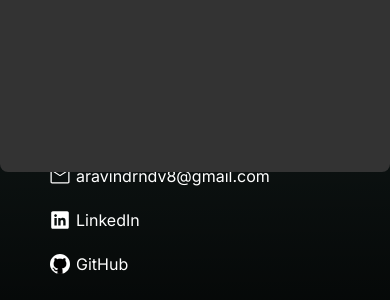
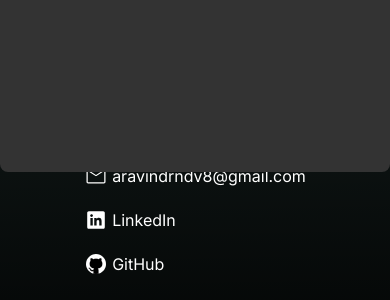
Before and after one commit to arav-ind/portfolio, a Next.js app: page / in a window 390 px wide. Shown: the part 1580-1880 px from the top of the page. Built offline with nearby package versions, Linux system fonts and the light colour scheme.

Commit message:
Fixed footer alignment

```diff
--- a/src/components/Footer.tsx
+++ b/src/components/Footer.tsx
@@ -7,6 +7,7 @@ import { FOOTER } from '@/constants/constants'
 
 export default function Footer() {
     return (
+        <div className='flex sm:items-start sm:justify-start items-center justify-center'>
             <div className='flex flex-col sm:px-32 px-12 flex-wrap gap-4'>
                 <h2 className='font-semibold text-xl'>{FOOTER.CONTACT}</h2>
                 <div className='flex sm:flex-row flex-col sm:gap-10 gap-5 mb-6 whitespace-nowrap text-md'>
@@ -24,5 +25,6 @@ export default function Footer() {
                     </Link>
                 </div>
             </div>
+        </div>
     )
 }
```
Lines whose indentation alone changed are shown as unchanged.
